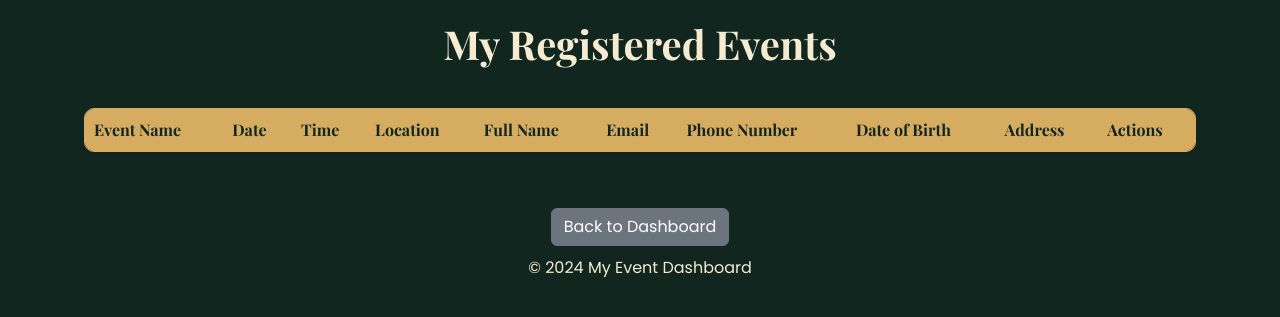
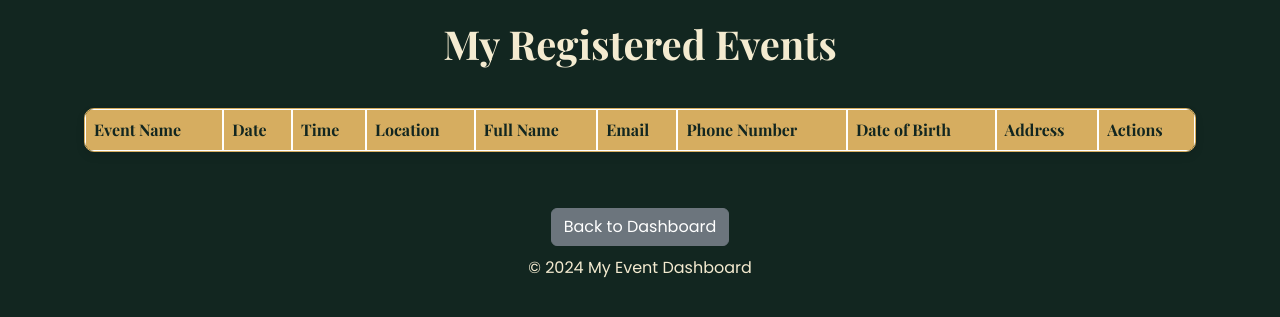
Before and after one commit to albertuchr/uts-webrpog-lect, a PHP site: page /view_registered_events.php in a window 1280 px wide. Shown: the top 317 px of the page. Run offline with PHP 8.4, Linux system fonts and the light colour scheme; the visitor is signed in with stand-in values (Sample User, id 1); data that the repository does not hold is empty.

Commit message:
Update view_registered_events.php

```diff
--- a/view_registered_events.php
+++ b/view_registered_events.php
@@ -53,7 +53,7 @@ $registered_events = $stmt->fetchAll();
             border: 1px solid #d6ad60; /* Gold border around the table */
         }
         .table th, .table td {
-            border: 1px solid #d6ad60; /* Gold borders for table cells */
+            border: 1px solid #ffff; /* Gold borders for table cells */
         }
         .table th {
             background-color: #d6ad60; /* Gold for table headers */
```
